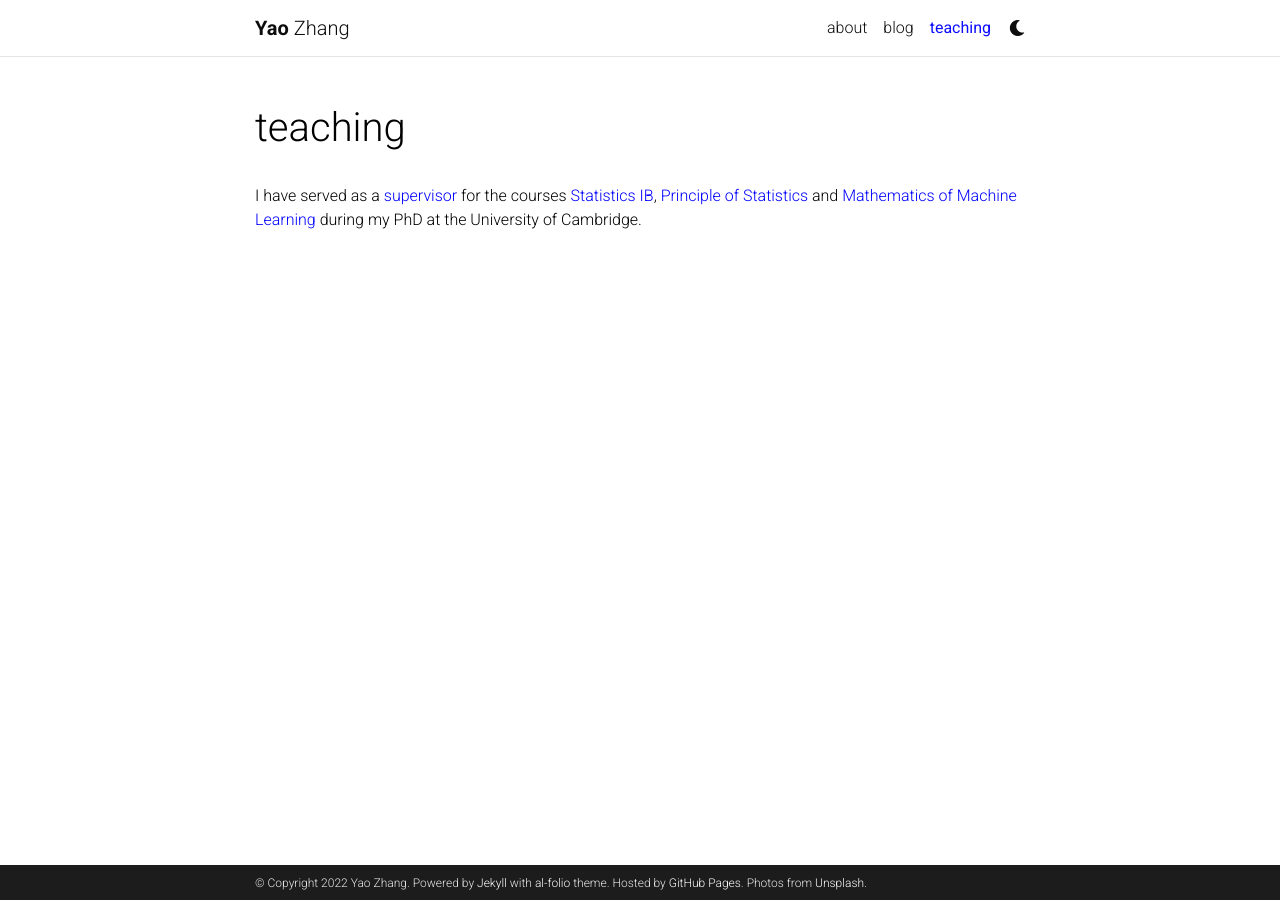
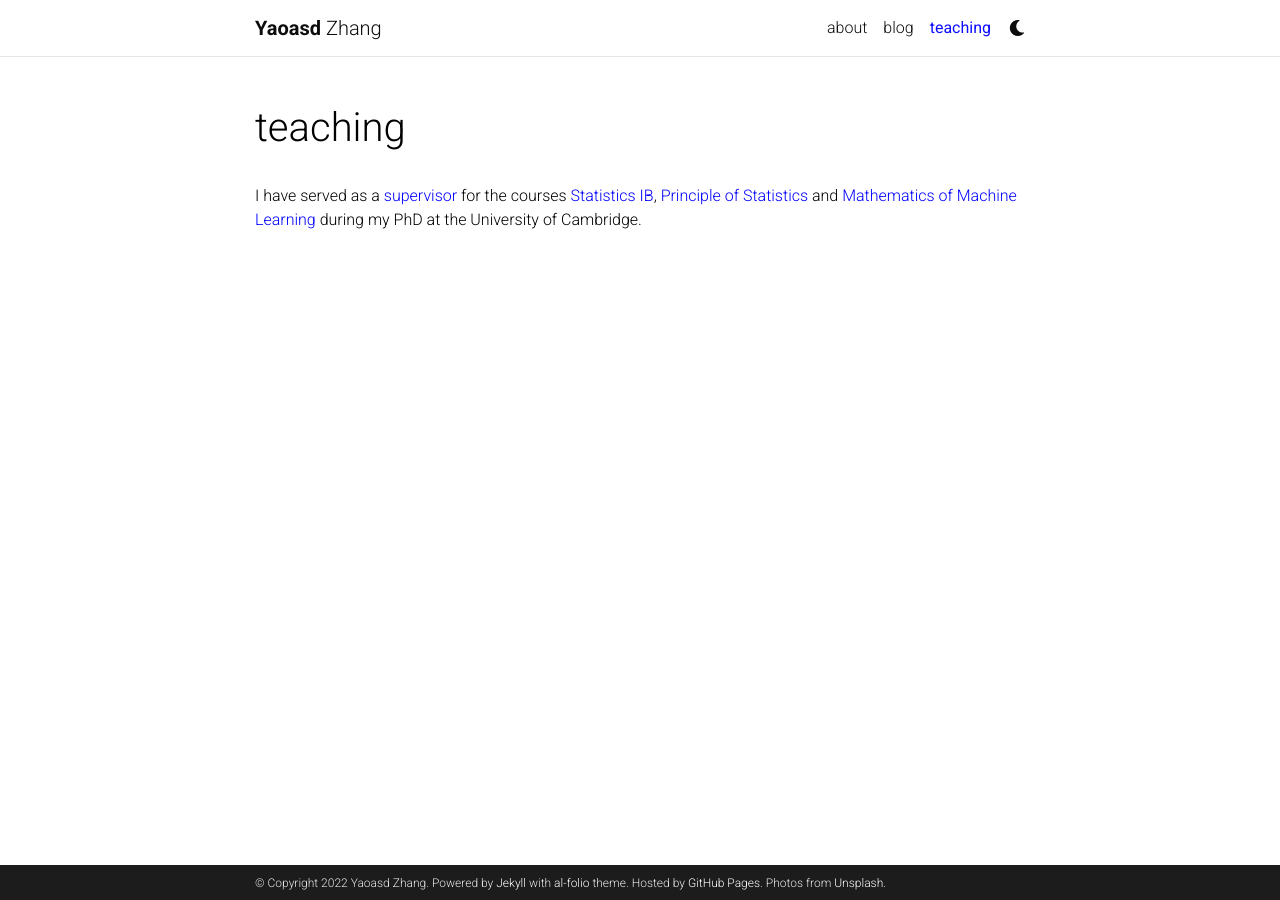
Before and after one commit to yaozhang24/yaozhang.github.io, a Jekyll site: the page built from _pages/teaching.md, in a window 1280 px wide. Built offline with Jekyll 4.4.1, drawn with Linux system fonts in a browser that asks for light colours; comment, search, counter and statistics services are not loaded; a style sheet for code colours, icons or effects is not loaded.

Commit message:
Update _config.yml

```diff
--- a/_config.yml
+++ b/_config.yml
@@ -3,7 +3,7 @@
 # -----------------------------------------------------------------------------
 
 title: blank # the website title (if blank, full name will be used instead)
-first_name: Yao
+first_name: Yaoasd
 middle_name:
 last_name: Zhang
 email: zhangyao@stanford.edu
```
